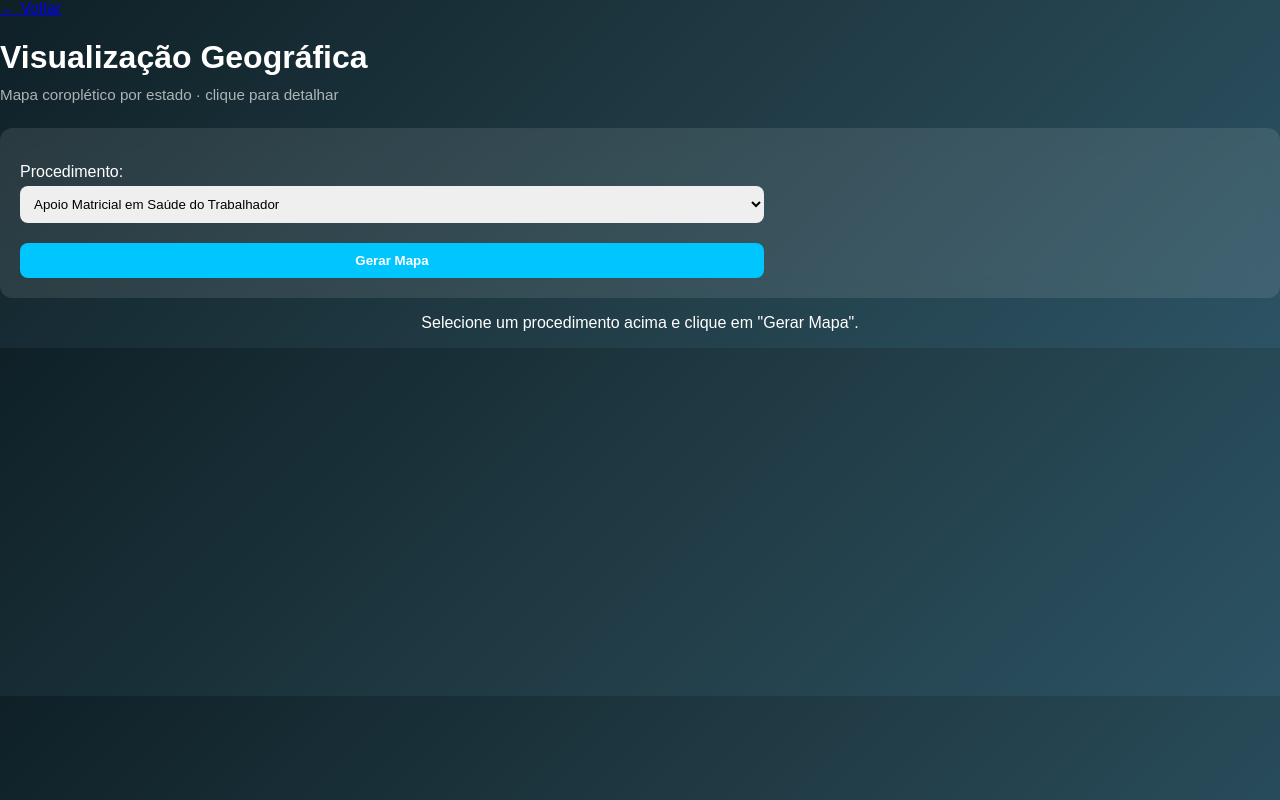
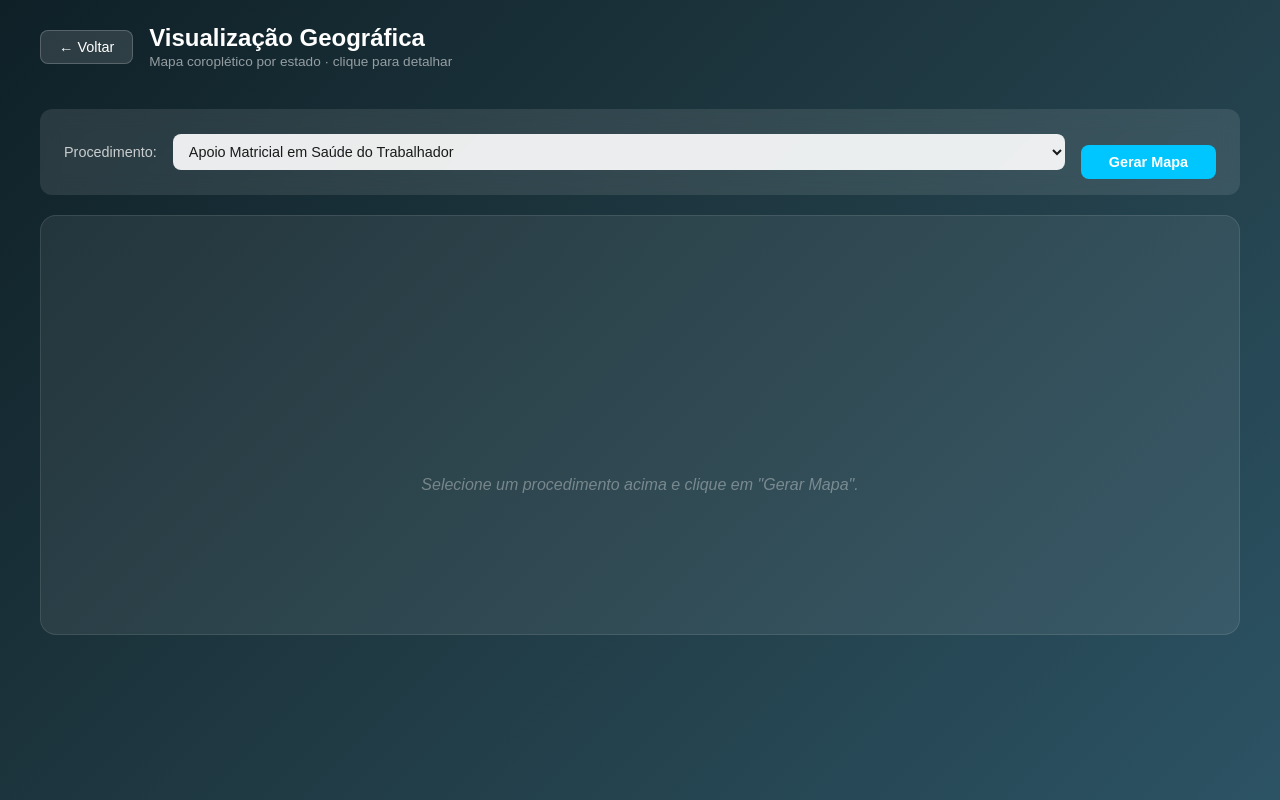
Before and after one commit to JoaoVGuerra06/webpic, a Flask app: page /mapa in a window 1280 px wide. Run offline with Flask 3, Linux system fonts and the light colour scheme; some libraries are stand-ins or nearby versions.

Commit message:
Add files via upload

```diff
--- a/static/style.css
+++ b/static/style.css
@@ -1,19 +1,153 @@
+/* ═══════════════════════════════════════
+   BASE
+═══════════════════════════════════════ */
+* {
+    margin: 0;
+    padding: 0;
+    box-sizing: border-box;
+}
+
 body {
-    margin: 0;
     font-family: Arial, sans-serif;
     background: linear-gradient(135deg, #0f2027, #203a43, #2c5364);
+    min-height: 100vh;
     color: #fff;
 }
 
+a {
+    text-decoration: none;
+    color: inherit;
+}
+
+/* ═══════════════════════════════════════
+   HEADER COMPARTILHADO (gráfico + mapa)
+═══════════════════════════════════════ */
+.page-header {
+    display: flex;
+    align-items: center;
+    gap: 16px;
+    padding: 24px 40px 0 40px;
+}
+
+.btn-voltar {
+    background: rgba(255,255,255,0.12);
+    border: 1px solid rgba(255,255,255,0.2);
+    color: #fff;
+    padding: 8px 18px;
+    border-radius: 8px;
+    font-size: 0.9rem;
+    cursor: pointer;
+    transition: background 0.2s;
+    white-space: nowrap;
+}
+
+.btn-voltar:hover {
+    background: rgba(255,255,255,0.22);
+}
+
+.page-header h1 {
+    font-size: 1.5rem;
+    font-weight: bold;
+}
+
+.page-header .subtitulo {
+    font-size: 0.85rem;
+    color: rgba(255,255,255,0.55);
+    margin-top: 2px;
+}
+
+/* ═══════════════════════════════════════
+   PÁGINA INICIAL — CARDS
+═══════════════════════════════════════ */
+.home-container {
+    display: flex;
+    flex-direction: column;
+    align-items: center;
+    justify-content: center;
+    min-height: 100vh;
+    padding: 40px 20px;
+    text-align: center;
+}
+
+.home-container h1 {
+    font-size: 2rem;
+    margin-bottom: 8px;
+}
+
+.home-container .subtitulo {
+    color: rgba(255,255,255,0.6);
+    font-size: 1rem;
+    margin-bottom: 60px;
+}
+
+.cards {
+    display: flex;
+    gap: 40px;
+    flex-wrap: wrap;
+    justify-content: center;
+}
+
+.card {
+    background: rgba(255,255,255,0.08);
+    border: 1px solid rgba(255,255,255,0.15);
+    backdrop-filter: blur(12px);
+    border-radius: 20px;
+    padding: 48px 40px;
+    width: 300px;
+    cursor: pointer;
+    transition: transform 0.2s, background 0.2s, box-shadow 0.2s;
+    display: flex;
+    flex-direction: column;
+    align-items: center;
+    gap: 16px;
+}
+
+.card:hover {
+    transform: translateY(-6px);
+    background: rgba(255,255,255,0.14);
+    box-shadow: 0 12px 40px rgba(0,0,0,0.3);
+}
+
+.card-icon {
+    font-size: 3.5rem;
+    line-height: 1;
+}
+
+.card h2 {
+    font-size: 1.2rem;
+    font-weight: bold;
+}
+
+.card p {
+    font-size: 0.88rem;
+    color: rgba(255,255,255,0.6);
+    line-height: 1.5;
+}
+
+.card-btn {
+    margin-top: 12px;
+    background: #00c6ff;
+    color: #fff;
+    font-weight: bold;
+    padding: 10px 28px;
+    border-radius: 8px;
+    font-size: 0.9rem;
+    transition: background 0.2s;
+    display: inline-block;
+}
+
+.card:hover .card-btn {
+    background: #0072ff;
+}
+
+/* ═══════════════════════════════════════
+   PÁGINA DE GRÁFICOS
+═══════════════════════════════════════ */
 .container {
-    width: 80%;
+    width: 85%;
     margin: auto;
     text-align: center;
     padding: 30px;
-}
-
-h1 {
-    margin-bottom: 30px;
 }
 
 form {
@@ -28,35 +162,33 @@ label {
     margin-top: 15px;
 }
 
-select, button {
+select, button[type=submit] {
     margin-top: 5px;
     padding: 10px;
     width: 60%;
     border-radius: 8px;
     border: none;
+    background: rgba(255,255,255,0.9);
+    color: #1a1a1a;
+    font-size: 0.95rem;
 }
 
-button {
+button[type=submit] {
     background: #00c6ff;
     color: white;
     font-weight: bold;
     cursor: pointer;
     margin-top: 20px;
+    width: auto;
+    padding: 10px 36px;
 }
 
-button:hover {
+button[type=submit]:hover {
     background: #0072ff;
 }
 
 .grafico {
     margin-top: 40px;
-}
-/* ── adições para o novo index.html ── */
-.subtitulo {
-    color: rgba(255,255,255,0.65);
-    margin-top: -20px;
-    margin-bottom: 25px;
-    font-size: 0.95rem;
 }
 
 .aviso {
@@ -73,3 +205,92 @@ button:hover {
     font-style: italic;
     margin-top: 40px;
 }
+
+/* ═══════════════════════════════════════
+   PÁGINA DE MAPA
+═══════════════════════════════════════ */
+.mapa-page {
+    padding: 20px 40px 40px 40px;
+}
+
+.mapa-form {
+    display: flex;
+    align-items: center;
+    gap: 16px;
+    flex-wrap: wrap;
+    background: rgba(255,255,255,0.1);
+    padding: 16px 24px;
+    border-radius: 12px;
+    backdrop-filter: blur(10px);
+    margin: 20px 0;
+}
+
+.mapa-form label {
+    font-size: 0.9rem;
+    color: rgba(255,255,255,0.75);
+    margin: 0;
+    white-space: nowrap;
+}
+
+.mapa-form select {
+    flex: 1;
+    min-width: 220px;
+    margin: 0;
+    padding: 9px 12px;
+    border-radius: 8px;
+    border: none;
+    background: rgba(255,255,255,0.9);
+    color: #1a1a1a;
+    font-size: 0.9rem;
+}
+
+.mapa-form button {
+    background: #00c6ff;
+    color: white;
+    font-weight: bold;
+    padding: 9px 28px;
+    border-radius: 8px;
+    border: none;
+    cursor: pointer;
+    font-size: 0.9rem;
+    transition: background 0.2s;
+    white-space: nowrap;
+}
+
+.mapa-form button:hover {
+    background: #0072ff;
+}
+
+.mapa-wrapper {
+    background: rgba(0,0,0,0.25);
+    border-radius: 16px;
+    overflow: hidden;
+    box-shadow: 0 0 30px rgba(0,0,0,0.4);
+    margin-bottom: 24px;
+}
+
+.grafico-detalhe {
+    background: rgba(255,255,255,0.07);
+    border: 1px solid rgba(255,255,255,0.1);
+    border-radius: 16px;
+    padding: 24px;
+    min-height: 420px;
+}
+
+.grafico-detalhe h3 {
+    font-size: 1.1rem;
+    margin-bottom: 16px;
+    color: rgba(255,255,255,0.8);
+}
+
+#graficoEstado {
+    width: 100%;
+    height: 380px;
+}
+
+.placeholder-mapa {
+    color: rgba(255,255,255,0.35);
+    font-style: italic;
+    padding-top: 120px;
+    font-size: 1rem;
+}
```
